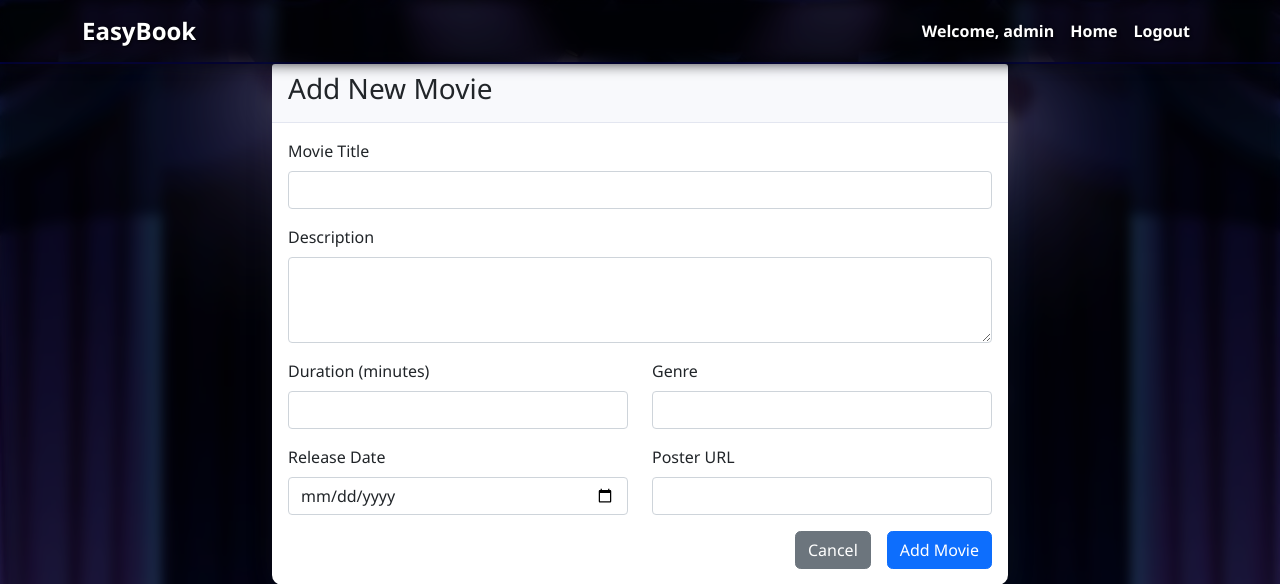
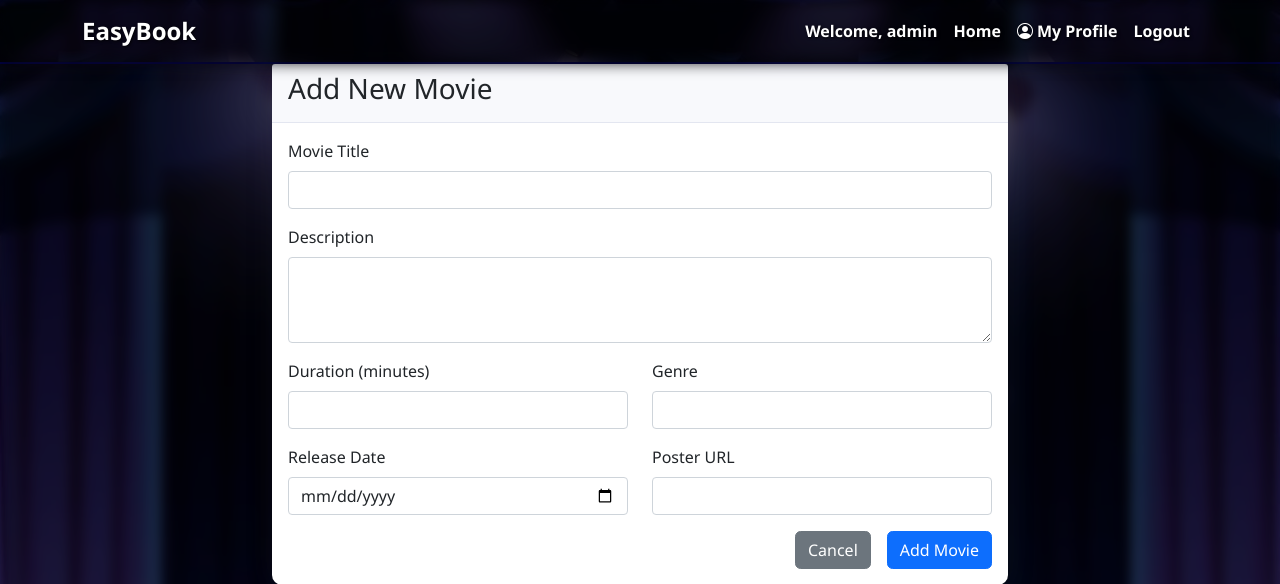
Before and after one commit to aslams2020/EasyBook-Ticket-System, a Flask app: page /admin/movies/add in a window 1280 px wide. Shown: the top 584 px of the page. Run offline with Flask 3, Linux system fonts and the light colour scheme; a user stored in the database is signed in; data comes from the database, SQL or seed files in the repository.

Commit message:
Updated base.html for myprofile in usermode

```diff
--- a/templates/base.html
+++ b/templates/base.html
@@ -114,6 +114,12 @@
                     <li class="nav-item">
                         <a class="nav-link" href="{{ url_for('index') }}">Home</a>
                     </li>
+
+                    <li class="nav-item">
+                    <a class="nav-link" href="{{ url_for('profile') }}">
+                        <i class="bi bi-person-circle me-1"></i>My Profile
+                    </a>
+                </li>
 
                     <!-- Logout -->
                     <li class="nav-item">
```
